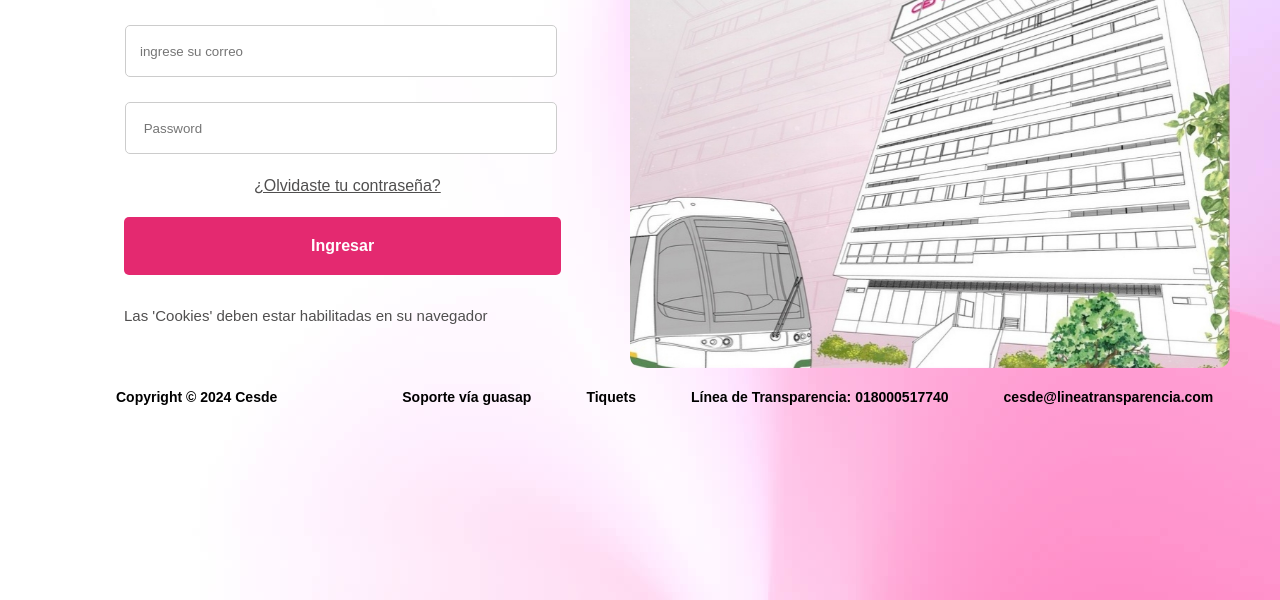
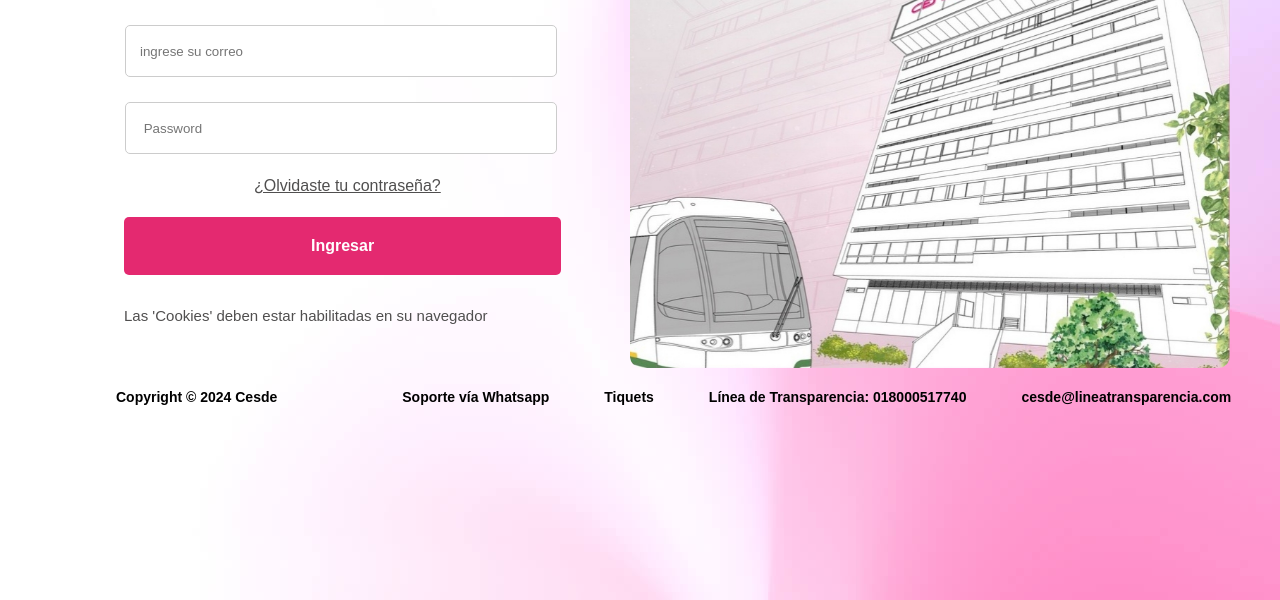
Before and after one commit to JUsmaa/reservas-proyecto, a plain HTML site: page index.html in a window 1280 px wide. Shown: the part 200-800 px from the top of the page. Drawn offline with Linux system fonts and the light colour scheme.

Commit message:
Revert "guasap"
This reverts commit 91c8021ee3fab9dddf84028c2efa6655f08d08b9.

```diff
--- a/index.html
+++ b/index.html
@@ -53,7 +53,7 @@
     <div class="piepagina">
         <h4><b>Copyright © 2024 Cesde</b></h4>
 
-        <h4 class="texto"><b>Soporte vía guasap</b></h4>
+        <h4 class="texto"><b>Soporte vía Whatsapp</b></h4>
 
         <h4 class="texto"><b>Tiquets</b></h4>
 
```
